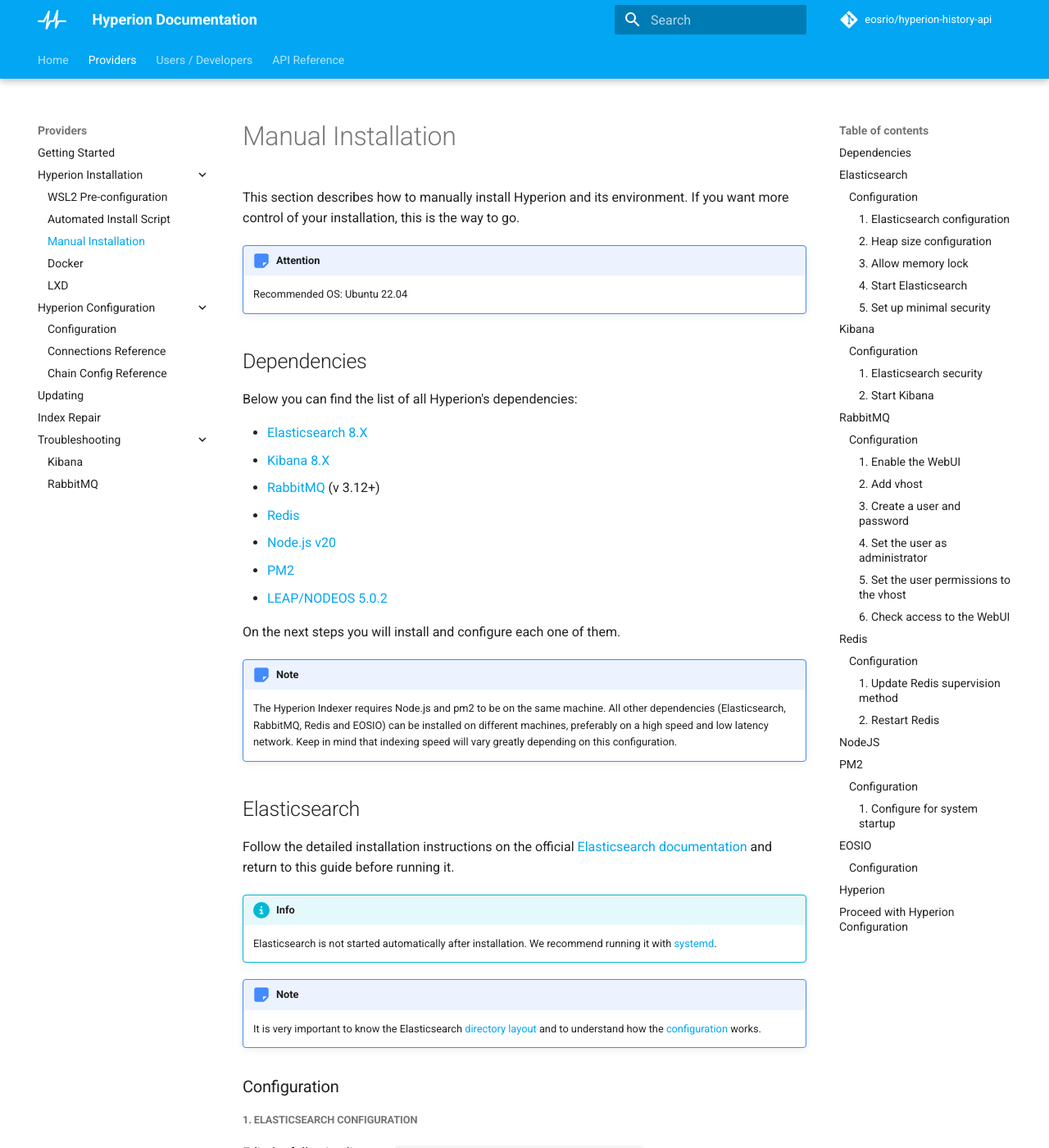
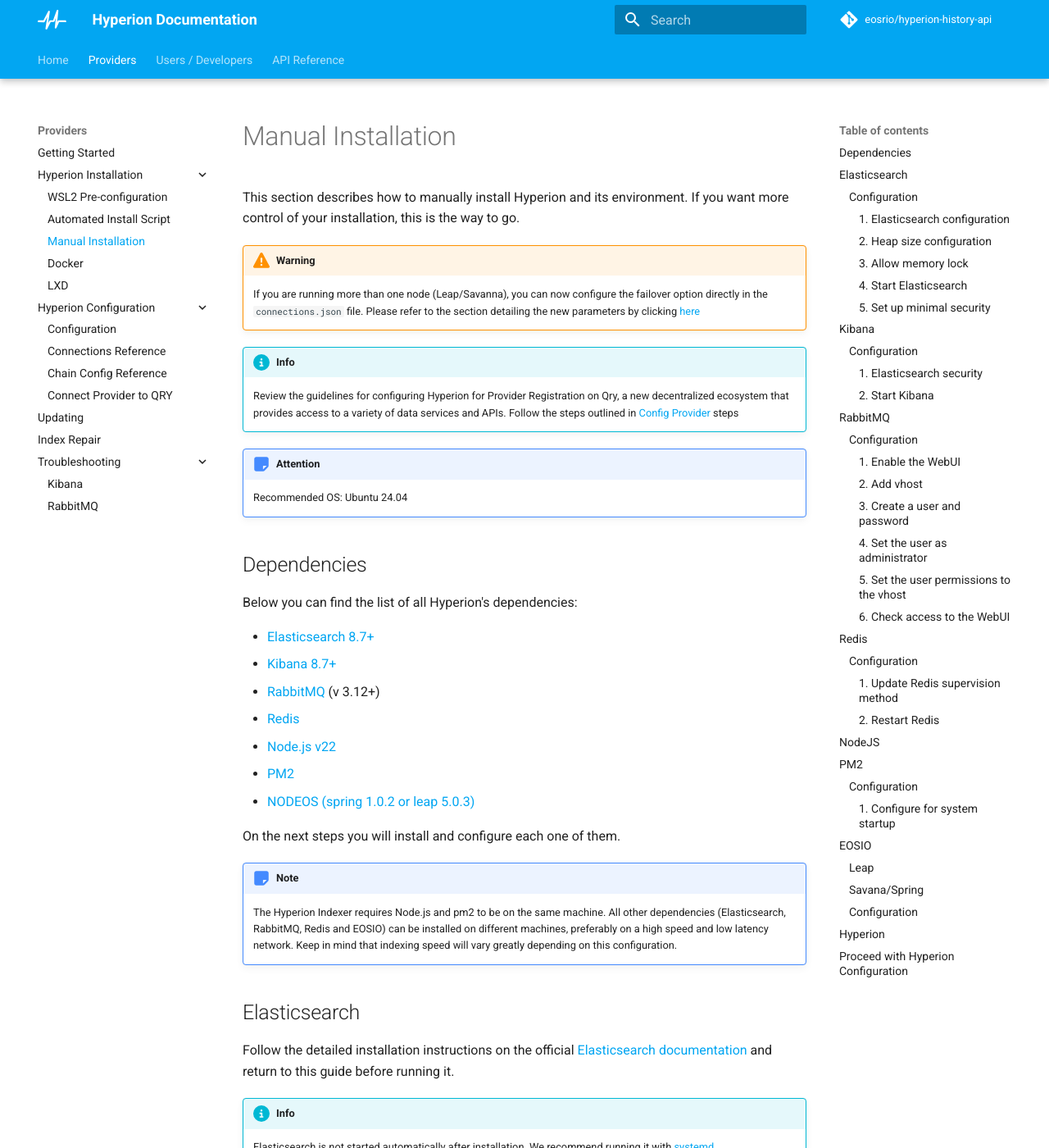
Before and after one commit to eosrio/hyperion-docs, an MkDocs documentation site: the page built from docs/providers/install/manual_install.md, in a window 1280 px wide and 1400 px high. Shown: the whole window at 82% size. Built offline with MkDocs 1.6.1 and Material for MkDocs 9.7.7, drawn with Linux system fonts in a browser that asks for light colours; comment, search, counter and statistics services are not loaded; some of the changed text lies outside the part shown.

Commit message:
add failover, connect qry, update manual install

````diff
--- a/docs/providers/install/manual_install.md
+++ b/docs/providers/install/manual_install.md
@@ -3,20 +3,27 @@
 This section describes how to manually install Hyperion and its environment. If you want more control of your
 installation, this is the way to go.
 
+!!! warning
+    If you are running more than one node (Leap/Savanna), you can now configure the failover option directly in the `connections.json` file. Please refer to the section detailing the new parameters by clicking [here](../../setup/connections)
+
+
+!!! info
+    Review the guidelines for configuring Hyperion for Provider Registration on Qry, a new decentralized ecosystem that provides access to a variety of data services and APIs. Follow the steps outlined in [Config Provider](../../providers/setup/qry_connection.md) steps
+
 !!! attention
-    Recommended OS: Ubuntu 22.04
+    Recommended OS: Ubuntu 24.04
 
 ## Dependencies
 
 Below you can find the list of all Hyperion's dependencies:
 
-- [Elasticsearch 8.X](https://www.elastic.co/downloads/elasticsearch){:target="_blank"}
-- [Kibana 8.X](https://www.elastic.co/downloads/kibana){:target="_blank"}
+- [Elasticsearch 8.7+](https://www.elastic.co/downloads/elasticsearch){:target="_blank"}
+- [Kibana 8.7+](https://www.elastic.co/downloads/kibana){:target="_blank"}
 - [RabbitMQ](https://www.rabbitmq.com){:target="_blank"} (v 3.12+)
 - [Redis](https://redis.io/topics/quickstart){:target="_blank"}
-- [Node.js v20](https://github.com/nodesource/distributions/blob/master/README.md#installation-instructions){:target="_blank"}
+- [Node.js v22](https://github.com/nodesource/distributions/blob/master/README.md#installation-instructions){:target="_blank"}
 - [PM2](http://pm2.keymetrics.io/docs/usage/quick-start/){:target="_blank"}
-- [LEAP/NODEOS 5.0.2](https://github.com/AntelopeIO/leap/releases/tag/v5.0.2){:target="_blank"}
+- [NODEOS (spring 1.0.2 or leap 5.0.3)](https://github.com/AntelopeIO/leap/releases/tag/v5.0.3){:target="_blank"}
 
 On the next steps you will install and configure each one of them.
 
@@ -304,8 +311,20 @@
 ## NodeJS
 
 ```bash
-curl -fsSL https://deb.nodesource.com/setup_16.x | sudo -E bash -
-sudo apt-get install -y nodejs
+# installs fnm (Fast Node Manager)
+curl -fsSL https://fnm.vercel.app/install | bash
+
+# activate fnm
+source ~/.bashrc
+
+# download and install Node.js
+fnm use --install-if-missing 22
+
+# verifies the right Node.js version is in the environment
+node -v # should print `v22.11.0`
+
+# verifies the right npm version is in the environment
+npm -v # should print `10.9.0`
 ```
 
 !!! attention
@@ -327,10 +346,18 @@
 
 ## EOSIO
 
+
+### Leap
 ```
-wget https://github.com/AntelopeIO/leap/releases/download/v3.2.1/leap_3.2.1-ubuntu22.04_amd64.deb
-sudo apt install ./leap_3.2.1-ubuntu22.04_amd64.deb
+wget https://github.com/AntelopeIO/leap/releases/download/v5.0.3/leap_5.0.3_amd64.deb
+sudo apt install ./leap_5.0.3_amd64.deb
 ```
+
+### Savana/Spring
+```
+Adicionar repositorio
+```
+
 
 ### Configuration
 
--- a/mkdocs.yml
+++ b/mkdocs.yml
@@ -40,6 +40,7 @@
           - Configuration: providers/setup/hyperion_configuration.md
           - Connections Reference: providers/setup/connections.md
           - Chain Config Reference: providers/setup/chain.md
+          - Connect Provider to QRY: providers/setup/qry_connection.md
       - Updating: providers/update.md
       - Index Repair: providers/repair.md
       - Troubleshooting:
````
Also changed, not shown: docs/providers/setup/connections.md (+5 -1 lines), docs/providers/setup/qry_connection.md (added, +67 -0 lines), 2 other files.
